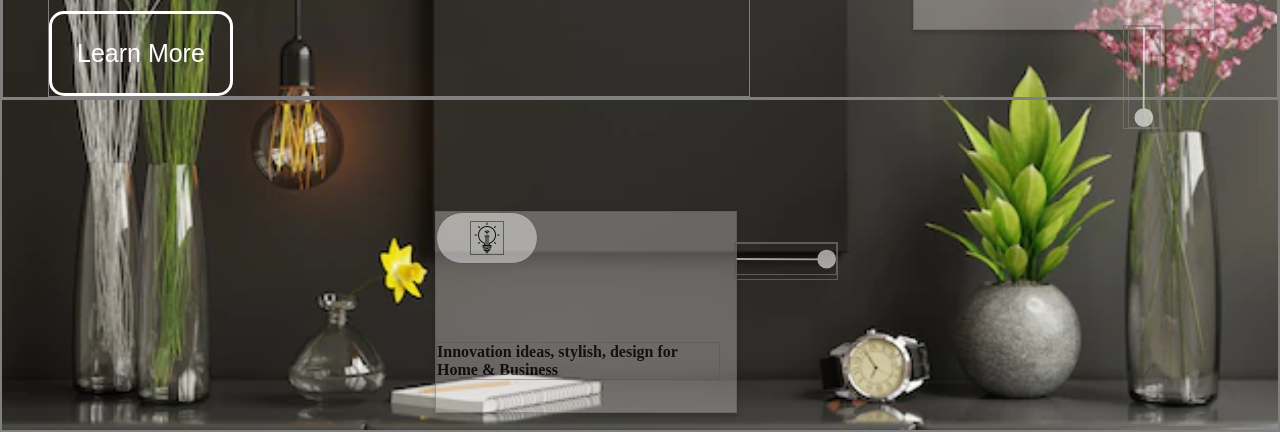
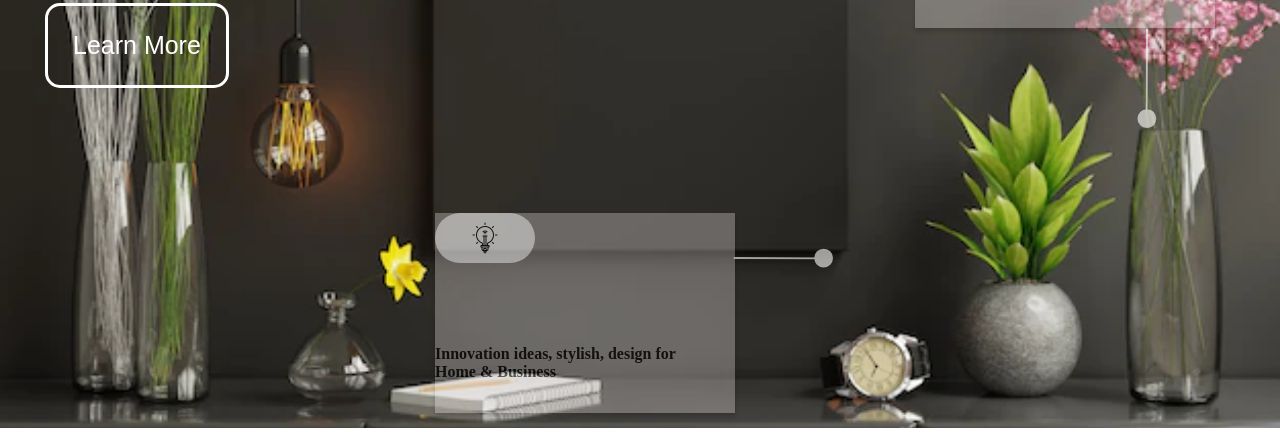
Before and after one commit to GauravShah89/InterioDesigno, a plain HTML site: page index.html in a window 1280 px wide. Shown: the part 372-804 px from the top of the page. Drawn offline with Linux system fonts and the light colour scheme.

Commit message:
updated style.css no visual change

```diff
--- a/style.css
+++ b/style.css
@@ -2,7 +2,7 @@
     margin: 0;
     padding: 0;
     outline: 0;
-    border: 1px solid gray;
+    /* border: 1px solid gray;   */
     list-style-type: none;
 }
 body{
```
